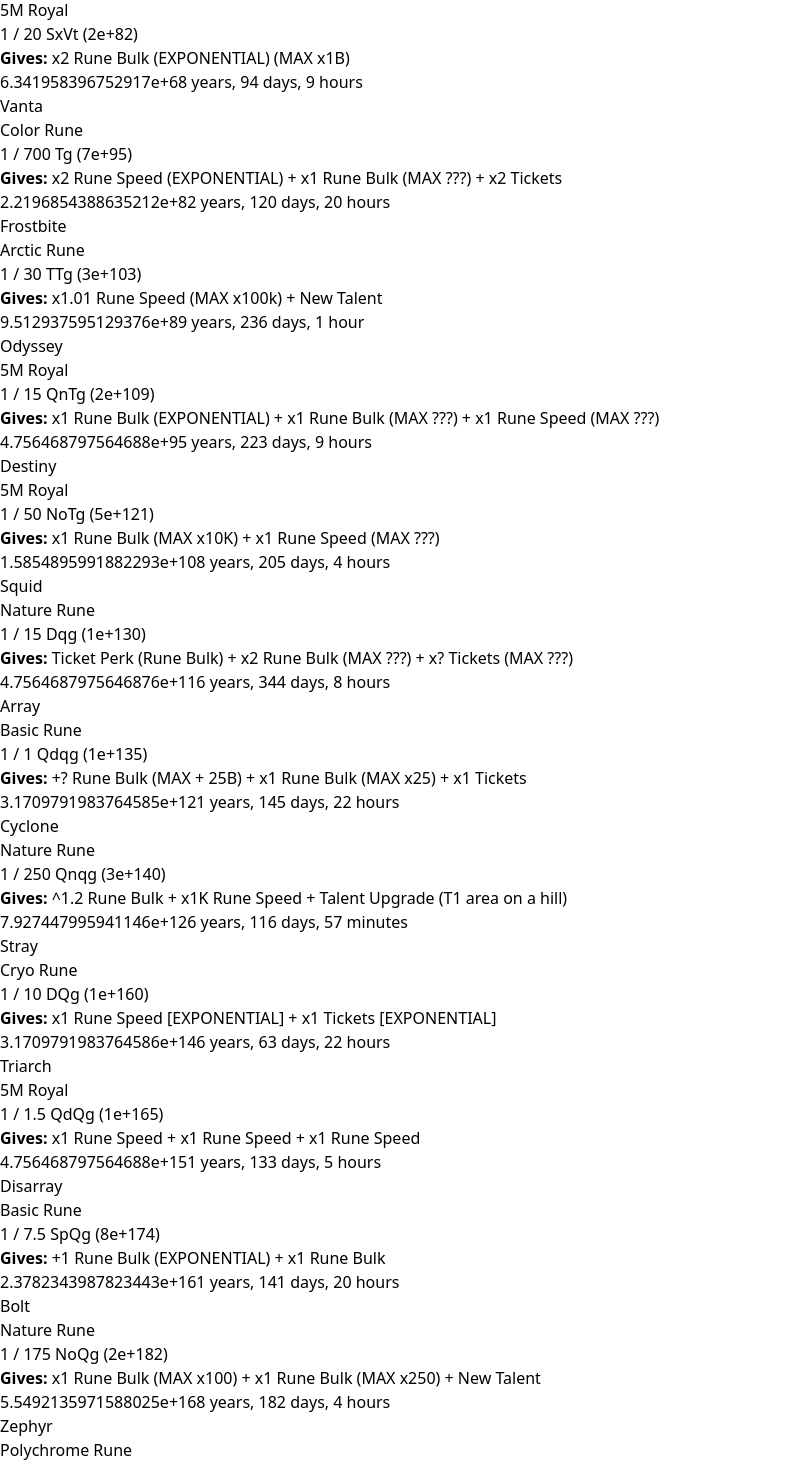
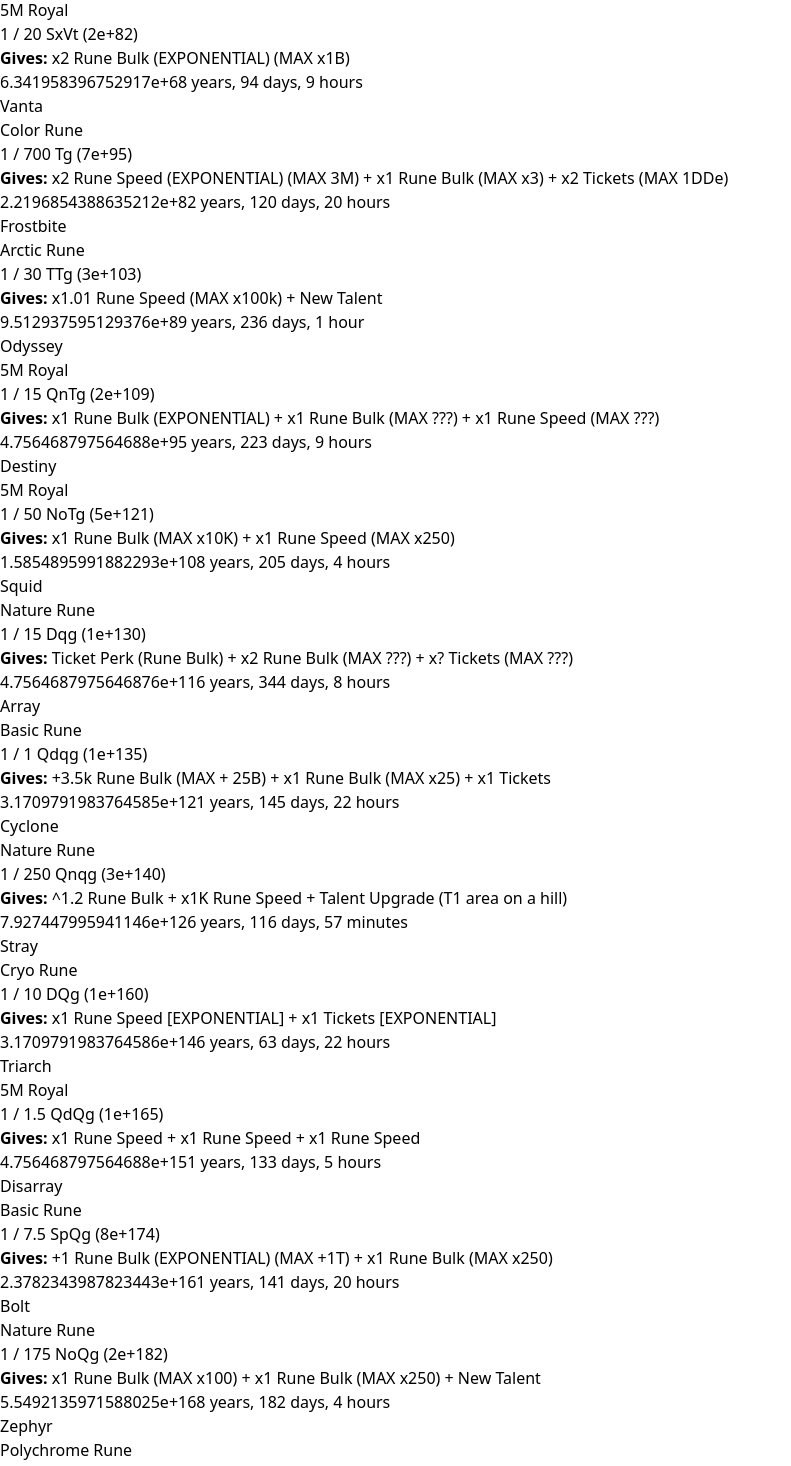
Before and after one commit to truthuntold/ai-rune-calc, a React (Vite) app: page / in a window 1280 px wide. Shown: the part 2546-4012 px from the top of the page, without its empty margins (0-791 px from the left). Built offline with nearby package versions, Linux system fonts and the light colour scheme.

Commit message:
rune maxes fixed

```diff
--- a/src/App.jsx
+++ b/src/App.jsx
@@ -114,16 +114,16 @@ const runesData = [
     { name: 'Mirror', source: 'Arctic Rune', chance: 7.5e60, stats: 'x1.01 Rune Speed (MAX 50k) + x1 Rune Speed (MAX 500k)' },
     { name: 'Oblivion', source: 'Polychrome Rune', chance: 5e73, stats: 'x1.02 Rune Bulk (MAX x50k) + New Talent' },
     { name: 'Immortality', source: '5M Royal', chance: 2e82, stats: 'x2 Rune Bulk (EXPONENTIAL) (MAX x1B)' },
-  { name: 'Vanta', source: 'Color Rune', chance: 7e95, stats: 'x2 Rune Speed (EXPONENTIAL) + x1 Rune Bulk (MAX ???) + x2 Tickets' },
+    { name: 'Vanta', source: 'Color Rune', chance: 7e95, stats: 'x2 Rune Speed (EXPONENTIAL) (MAX 3M) + x1 Rune Bulk (MAX x3) + x2 Tickets (MAX 1DDe)' },
+    { name: 'Frostbite', source: 'Arctic Rune', chance: 3e103, stats: 'x1.01 Rune Speed (MAX x100k) + New Talent' },
     { name: 'Odyssey', source: '5M Royal', chance: 1.5e109, stats: 'x1 Rune Bulk (EXPONENTIAL) + x1 Rune Bulk (MAX ???) + x1 Rune Speed (MAX ???)' },
-  { name: 'Frostbite', source: 'Arctic Rune', chance: 3e103, stats: 'x1.01 Rune Speed (MAX x100k) + New Talent' },
-  { name: 'Destiny', source: '5M Royal', chance: 5e121, stats: 'x1 Rune Bulk (MAX x10K) + x1 Rune Speed (MAX ???)' },
+    { name: 'Destiny', source: '5M Royal', chance: 5e121, stats: 'x1 Rune Bulk (MAX x10K) + x1 Rune Speed (MAX x250)' },
     { name: 'Squid', source: 'Nature Rune', chance: 1.5e130, stats: 'Ticket Perk (Rune Bulk) + x2 Rune Bulk (MAX ???) + x? Tickets (MAX ???)' },
-  { name: 'Array', source: 'Basic Rune', chance: 1e135, stats: '+? Rune Bulk (MAX + 25B) + x1 Rune Bulk (MAX x25) + x1 Tickets' },
+    { name: 'Array', source: 'Basic Rune', chance: 1e135, stats: '+3.5k Rune Bulk (MAX + 25B) + x1 Rune Bulk (MAX x25) + x1 Tickets' },
     { name: 'Cyclone', source: 'Nature Rune', chance: 2.5e140, stats: '^1.2 Rune Bulk + x1K Rune Speed + Talent Upgrade (T1 area on a hill)' },
     { name: 'Stray', source: 'Cryo Rune', chance: 1e160, stats: 'x1 Rune Speed [EXPONENTIAL] + x1 Tickets [EXPONENTIAL]' },
     { name: 'Triarch', source: '5M Royal', chance: 1.5e165, stats: 'x1 Rune Speed + x1 Rune Speed + x1 Rune Speed' },
-  { name: 'Disarray', source: 'Basic Rune', chance: 7.5e174, stats: '+1 Rune Bulk (EXPONENTIAL) + x1 Rune Bulk' },
+    { name: 'Disarray', source: 'Basic Rune', chance: 7.5e174, stats: '+1 Rune Bulk (EXPONENTIAL) (MAX +1T) + x1 Rune Bulk (MAX x250)' },
     { name: 'Bolt', source: 'Nature Rune', chance: 1.75e182, stats: 'x1 Rune Bulk (MAX x100) + x1 Rune Bulk (MAX x250) + New Talent' },
     { name: 'Zephyr', source: 'Polychrome Rune', chance: 5e191, stats: 'x1 Rune Bulk (DUAL EXPONENTIAL) + x1.01 Rune Speed' },
 ];
@@ -317,8 +317,7 @@ export default function App() {
         return (
             <button
                 onClick={() => setActiveTab(tabName)}
-            className={`px-6 py-3 text-lg font-bold rounded-t-lg transition-colors duration-300 ${
-                isActive
+                className={`px-6 py-3 text-lg font-bold rounded-t-lg transition-colors duration-300 ${isActive
                         ? 'bg-gray-800 text-cyan-400'
                         : 'bg-gray-700/50 text-gray-400 hover:bg-gray-700'
                     }`}
```
Lines whose indentation alone changed are shown as unchanged.
